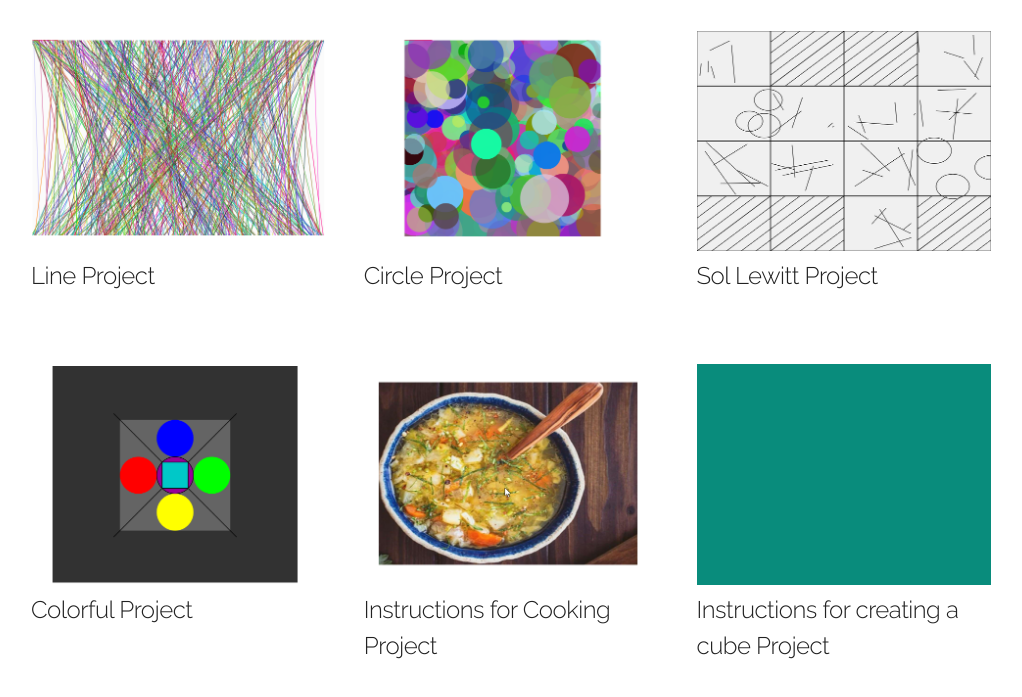
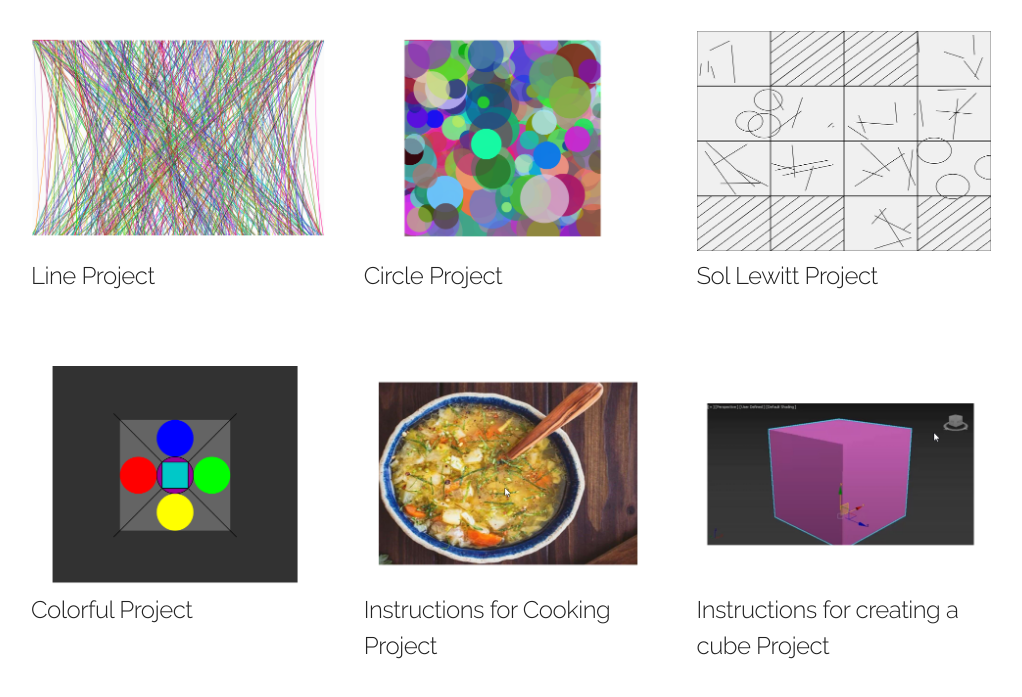
Before and after one commit to kbonatsaki/04_webpage_template_using_skeleton, a plain HTML site: page index.html in a window 1280 px wide. Shown: the part 481-1178 px from the top of the page, without its empty margins (129-1151 px from the left). Drawn offline with Linux system fonts and the light colour scheme.

Commit message:
change image of project

```diff
--- a/index.html
+++ b/index.html
@@ -65,7 +65,7 @@
         <h5>Instructions for Cooking Project</h5>
       </div>
       <div class="four columns">
-        <img src="images/green.png" class ="scale-with-grid">
+        <img src="images/cubecreating.png" class ="scale-with-grid">
         <h5>Instructions for creating a cube Project</h5>
       </div>
     </div>
```
Also changed, not shown: images/cubecreating.png (added).
